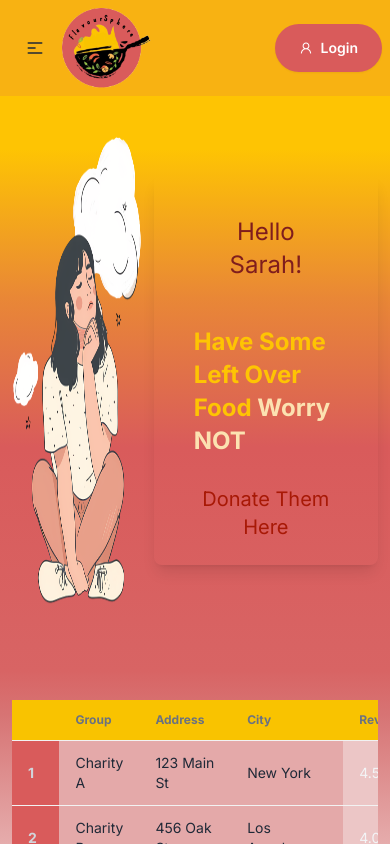
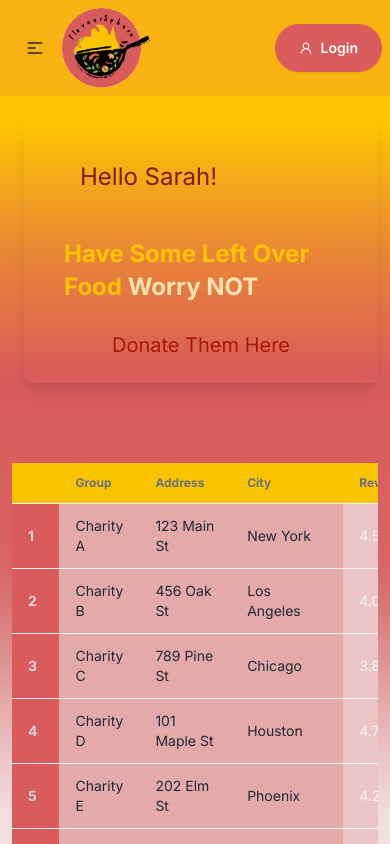
Before and after one commit to Shreya2507/FlavourSphere, a React (Vite) app: page /DonationPortal in a window 390 px wide. Shown: the top 844 px of the page. Built offline with nearby package versions, Linux system fonts and the light colour scheme.

Commit message:
DonationPortal

```diff
--- a/src/pages/DonationPortal.jsx
+++ b/src/pages/DonationPortal.jsx
@@ -92,8 +92,12 @@ const DonationPortal = () => {
     <div className="max-w-screen-2xl container mx-auto xl:px-24 px-3 py-10 bg-custom-gradient min-h-screen">
       <div className="py-20 flex flex-row justify-between items-center gap-3">
         {/* images */}
-        <div className="h-[500px] w-[400px] w-1/2 md:w-1/2 xl:w-1/2 flex justify-center">
-          <img src="/images/DonationPortal/img.png" alt="Donation Portal" />
+        <div className="flex justify-center">
+          <img
+            src="/images/DonationPortal/img.png"
+            alt="Donation Portal"
+            className="w-1/2 h-auto md:w-1/2 xl:w-1/2 sm:w-1/2 lg:w-1/4 hidden sm:block"
+          />
         </div>
 
         {/* texts */}
@@ -141,10 +145,7 @@ const DonationPortal = () => {
                 </td>
                 <td className="bg-[#e4a9a9] text-gray-800">{location.reach}</td>
                 <td className="bg-[#e4a9a9] text-gray-800">
-                  <button
-
-                    className="btn btn-sm bg-button hover:bg-[#ba4545] hover:border-none rounded-full border-none px-6 text-white gap-2"
-                  >
+                  <button className="btn btn-sm bg-button hover:bg-[#ba4545] hover:border-none rounded-full border-none px-6 text-white gap-2">
                     Donate
                   </button>
                 </td>
```
